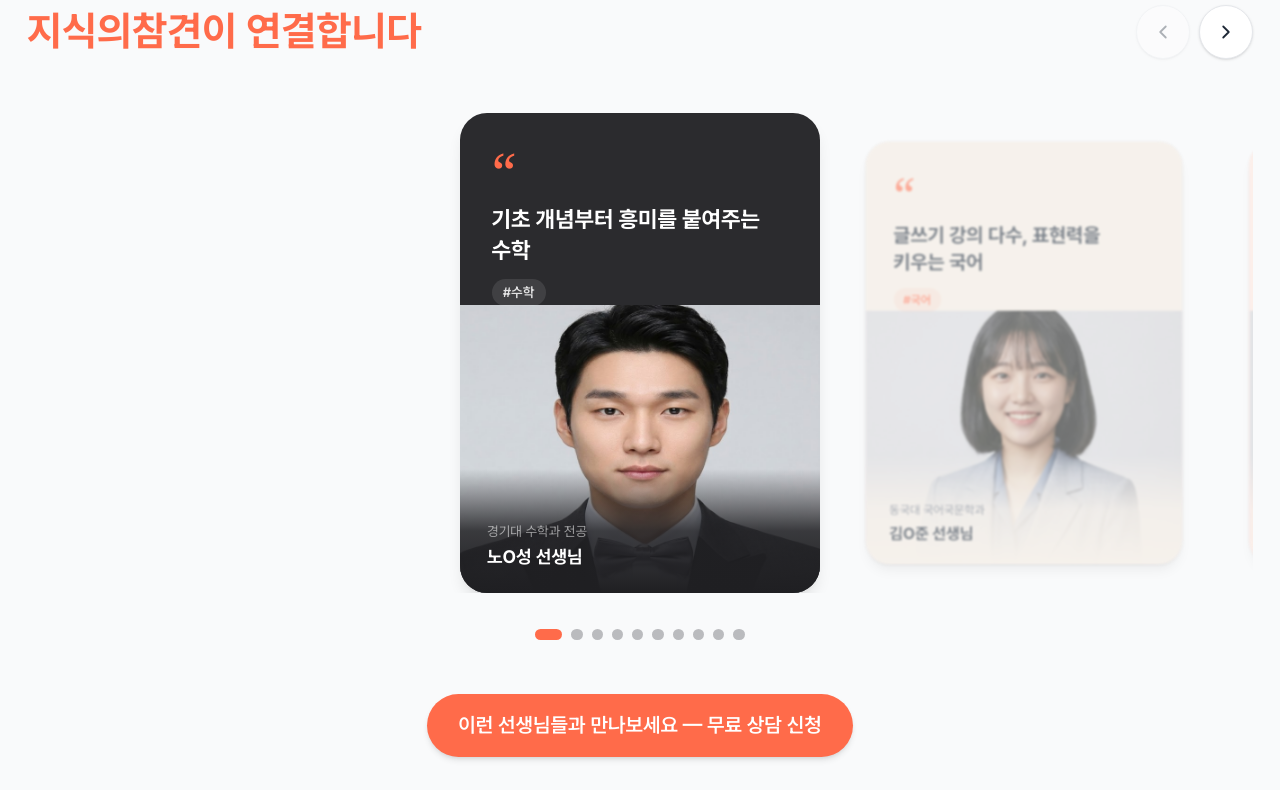
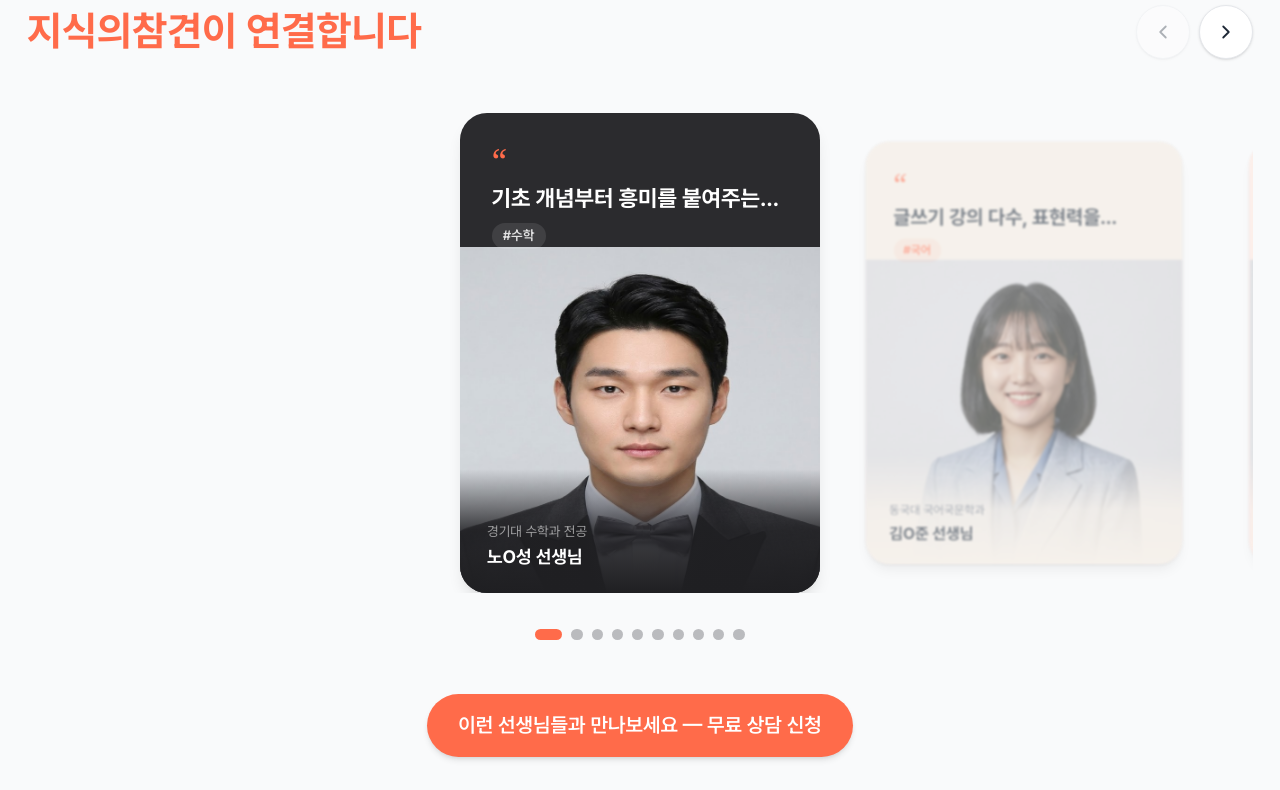
Before and after one commit to ghlfyd12/GwaePick, a Next.js app: page / in a window 1280 px wide. Shown: the part 5835-6625 px from the top of the page. Built offline with nearby package versions, Linux system fonts and the light colour scheme.

Commit message:
한 줄 소개 영역 축소 & 얼굴 상단 안 잘리게 수정

```diff
--- a/src/components/sections/Teachers.tsx
+++ b/src/components/sections/Teachers.tsx
@@ -262,24 +262,24 @@ export default function Teachers() {
                       isActive ? "" : "cursor-pointer"
                     }`}
                   >
-                    {/* 텍스트(인용부호·한마디·과목 태그) — 사진 위로 올림(z-10) */}
+                    {/* 텍스트(인용부호·한마디·과목 태그) — 사진 위로 올림(z-10). 여백을 줄여 사진 영역 확보. */}
                     <div className="relative z-10">
                       <span
                         aria-hidden
-                        className={`font-serif text-5xl leading-none ${tone.quote}`}
+                        className={`font-serif text-3xl leading-none ${tone.quote}`}
                       >
                         &ldquo;
                       </span>
 
-                      {/* 선생님 한마디(intro) — 길면 3줄 클램프로 높이 균일 */}
+                      {/* 선생님 한마디(intro) — 1줄 고정(말줄임). 2줄이 더 좋으면 line-clamp-2 로. */}
                       <p
-                        className={`mt-1 line-clamp-3 text-lg font-bold leading-snug sm:text-xl ${tone.headline}`}
+                        className={`mt-0.5 line-clamp-1 text-lg font-bold leading-snug sm:text-xl ${tone.headline}`}
                       >
                         {teacher.intro}
                       </p>
 
                       {/* 과목 태그(#과목) 하나만 */}
-                      <ul className="mt-3 flex flex-wrap gap-1.5">
+                      <ul className="mt-2 flex flex-wrap gap-1.5">
                         <li
                           className={`rounded-full px-2.5 py-1 text-xs font-semibold ${tone.tag}`}
                         >
@@ -288,14 +288,14 @@ export default function Teachers() {
                       </ul>
                     </div>
 
-                    {/* 사진 — object-cover. hover 시 살짝 떠오름 */}
-                    <div className="pointer-events-none absolute inset-x-0 bottom-0 h-[60%]">
+                    {/* 사진 — object-cover + object-top(얼굴 상단이 잘리지 않게). 영역을 키움. */}
+                    <div className="pointer-events-none absolute inset-x-0 bottom-0 h-[72%]">
                       <Image
                         src={teacher.image}
                         alt={`${teacher.name} 사진`}
                         fill
                         sizes="360px"
-                        className="object-cover object-center transition-transform duration-300 ease-out group-hover:-translate-y-2"
+                        className="object-cover object-top transition-transform duration-300 ease-out group-hover:-translate-y-2"
                         // 개발 서버 이미지 최적화 이슈 회피. 배포 시 최적화를 원하면 제거.
                         unoptimized
                       />
```
